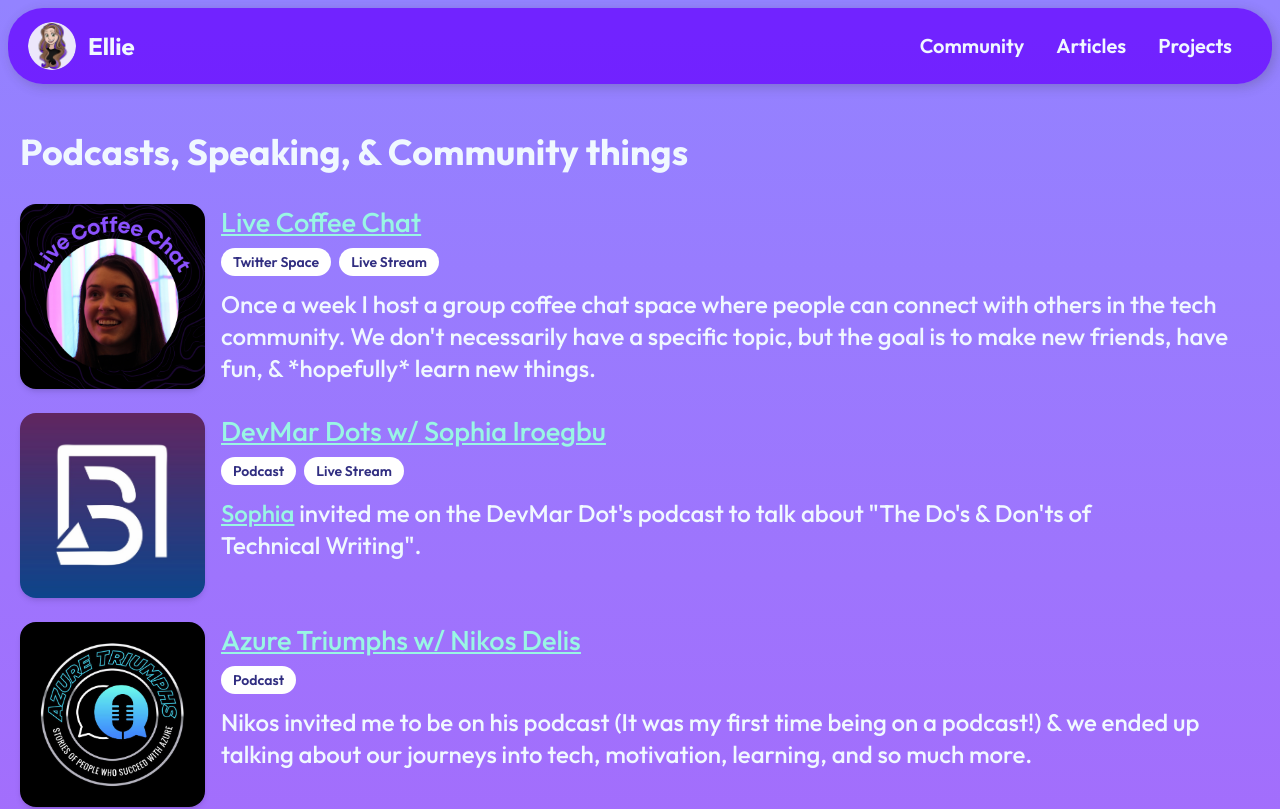
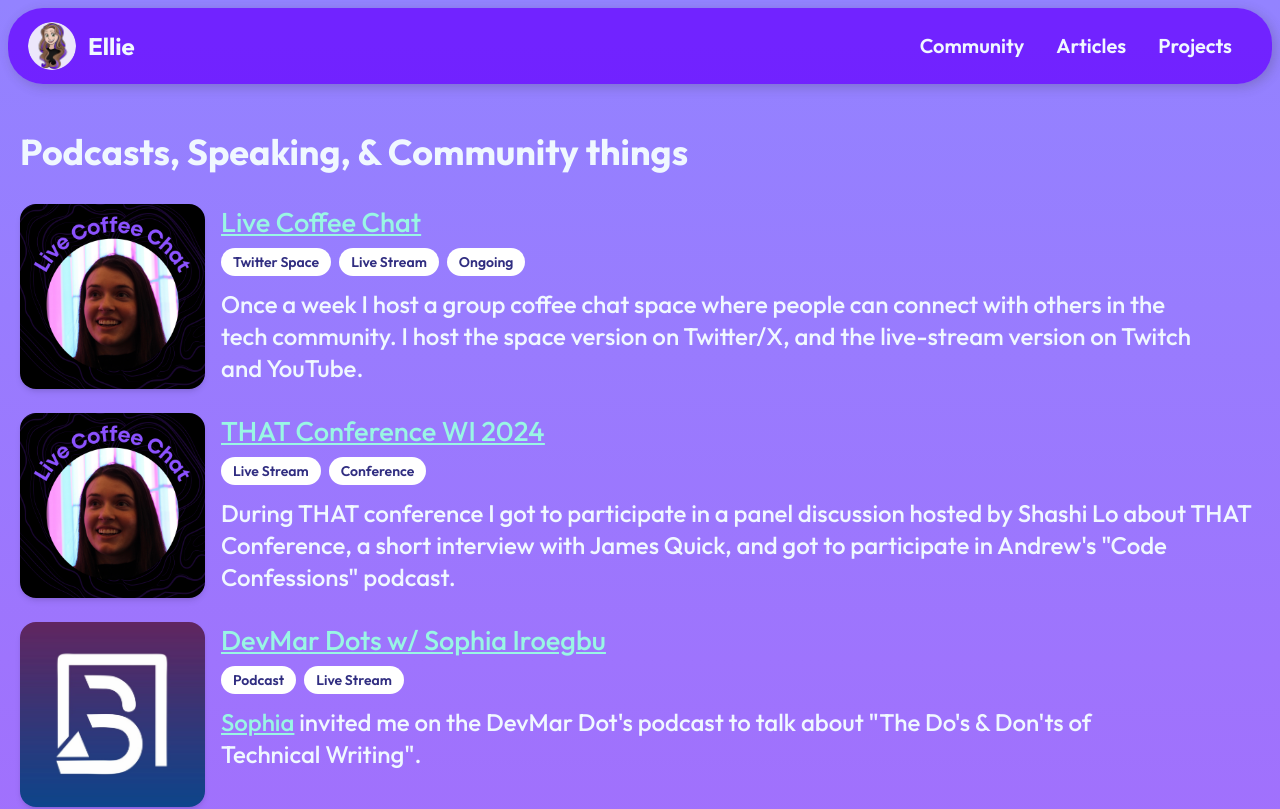
Before and after one commit to elliezub/Ellies-blog-links, a Next.js app: page /collabs in a window 1280 px wide. Shown: the top 809 px of the page. Built offline with nearby package versions, Linux system fonts and the light colour scheme.

Commit message:
update collabs list

```diff
--- a/app/collabs/page.js
+++ b/app/collabs/page.js
@@ -5,10 +5,18 @@
   const collabItems = [
     {
       name: "Live Coffee Chat",
-      types: ["Twitter Space", "Live Stream"],
+      types: ["Twitter Space", "Live Stream", "Ongoing"],
       linkToCollab: "https://spacesdashboard.com/u/elliezub",
       description:
-        "Once a week I host a group coffee chat space where people can connect with others in the tech community. We don't necessarily have a specific topic, but the goal is to make new friends, have fun, & *hopefully* learn new things.",
+        "Once a week I host a group coffee chat space where people can connect with others in the tech community. I host the space version on Twitter/X, and the live-stream version on Twitch and YouTube.",
+      sideImg: "/livecoffeechat.png",
+    },
+    {
+      name: "THAT Conference WI 2024",
+      types: ["Live Stream", "Conference"],
+      linkToCollab: "that conf youtube link",
+      description:
+        'During THAT conference I got to participate in a panel discussion hosted by Shashi Lo about THAT Conference, a short interview with James Quick, and got to participate in Andrew\'s "Code Confessions" podcast.',
       sideImg: "/livecoffeechat.png",
     },
     {
```
